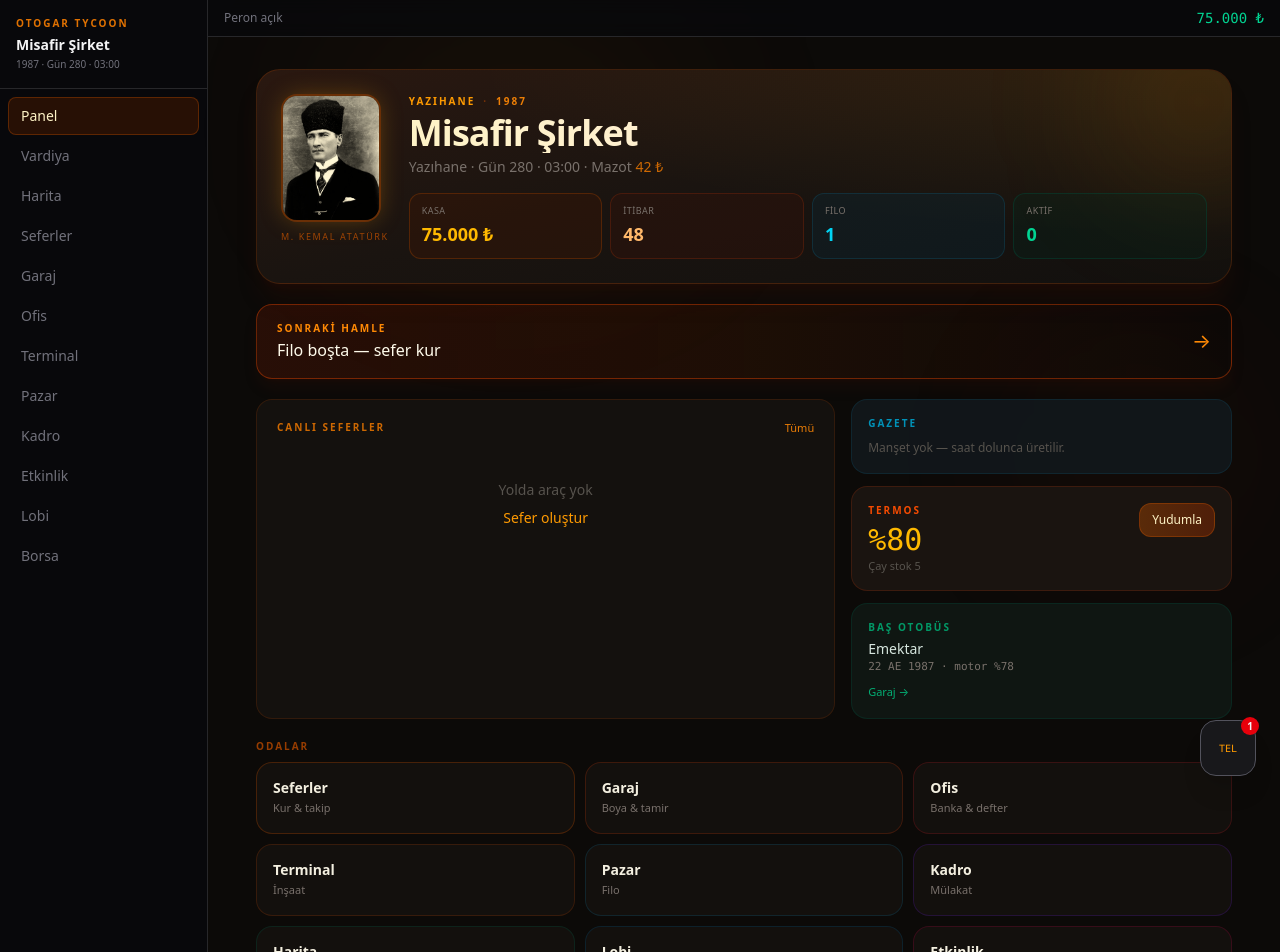
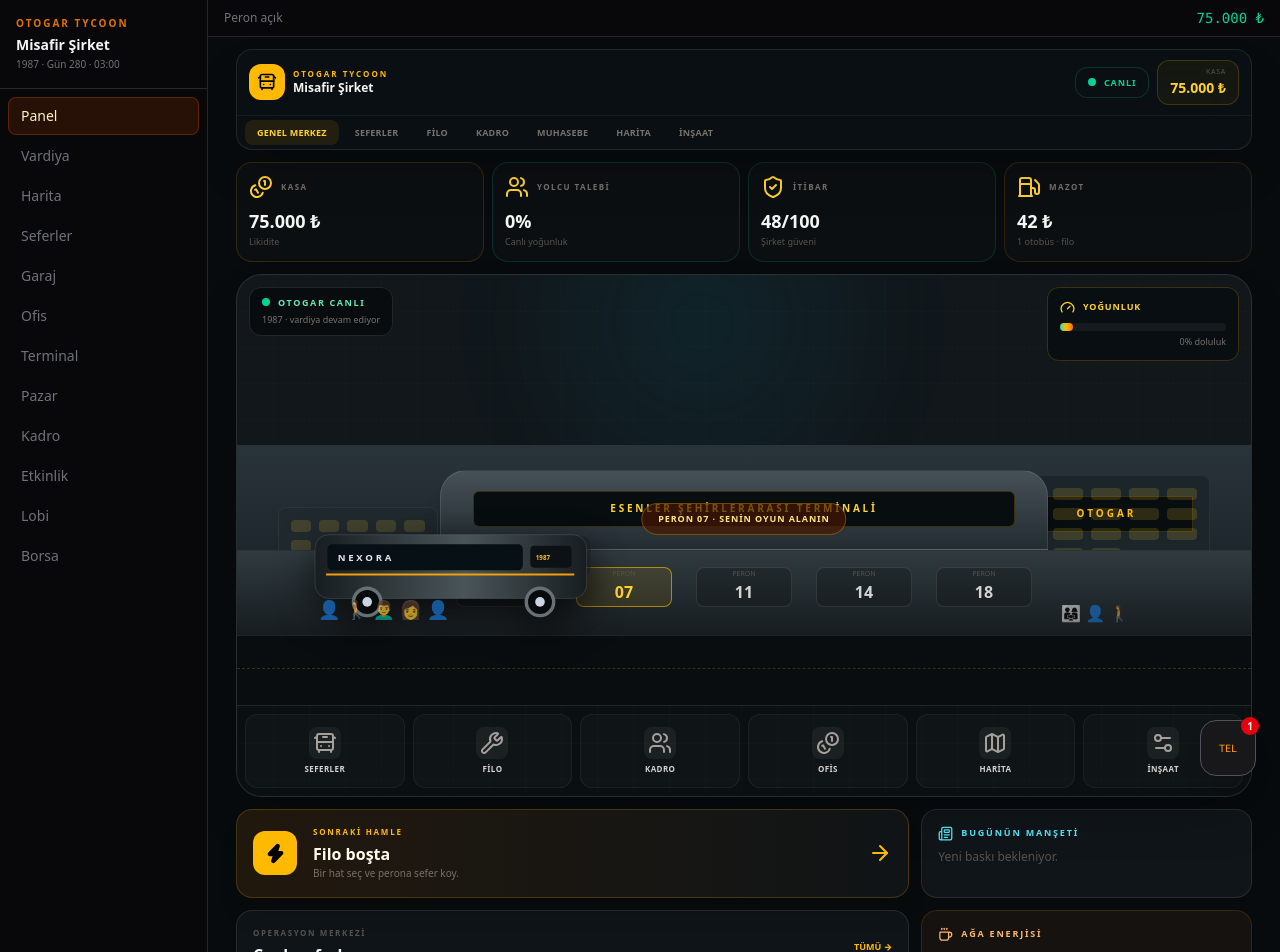
Before and after one commit to Nexora88/otogar-tycoon, a Next.js app: page /dashboard in a window 1280 px wide. Shown: the top 952 px of the page. Built offline with nearby package versions, Linux system fonts and the light colour scheme.

Commit message:
feat: redesign dashboard as immersive tycoon terminal

```diff
--- a/src/app/(game)/dashboard/page.tsx
+++ b/src/app/(game)/dashboard/page.tsx
@@ -2,8 +2,10 @@
 
 import Link from "next/link";
 import { useMemo } from "react";
+import { Newspaper, Coffee, BusFront } from "lucide-react";
 import { useGameStore } from "@/store/gameStore";
 import { formatMoney } from "@/lib/utils";
+import { TycoonHud, TerminalScene, DecisionCard, LiveOperations } from "./TycoonTerminal";
 
 export default function DashboardPage() {
   const companyName = useGameStore((s) => s.companyName);
@@ -16,7 +18,6 @@ export default function DashboardPage() {
   const gameDay = useGameStore((s) => s.gameDay);
   const gameHour = useGameStore((s) => s.gameHour);
   const fuelPrice = useGameStore((s) => s.fuelPrice);
-  const officeTitle = useGameStore((s) => s.officeTitle);
   const mafiaDebtDue = useGameStore((s) => s.mafiaDebtDue);
   const openPaperEdition = useGameStore((s) => s.openPaperEdition);
   const morningPaper = useGameStore((s) => s.morningPaper);
@@ -26,339 +27,41 @@ export default function DashboardPage() {
   const ağaEnergy = useGameStore((s) => s.ağaEnergy);
   const calendarTitle = useGameStore((s) => s.calendarTitle);
 
-  const active = useMemo(
-    () =>
-      expeditions.filter(
-        (e) => e.status === "filling" || e.status === "departed"
-      ),
-    [expeditions]
-  );
+  const active = useMemo(() => expeditions.filter((e) => e.status === "filling" || e.status === "departed"), [expeditions]);
   const paper = morningPaper[0] || eveningPaper[0];
-  const fleet = buses[0];
+  const occupancy = active.length ? Math.round(active.reduce((n, e) => n + e.soldTickets / Math.max(1, e.maxSeats), 0) / active.length * 100) : 0;
 
   const hint = useMemo(() => {
-    if (mafiaDebtDue)
-      return { href: "/office", t: "Kapıda aidat — ofisi aç" };
-    if (bankDebt > 0 && bankDebt >= balance)
-      return { href: "/office", t: "Banka borcu kritik — ödeme planı" };
-    if (active.length === 0 && buses.length > 0)
-      return { href: "/expeditions", t: "Filo boşta — sefer kur" };
-    if (reputation < 40)
-      return { href: "/staff", t: "İtibar toparla — kadro & ikram" };
-    return { href: "/map", t: "Haritadan hat seç, peronu yönet" };
+    if (mafiaDebtDue) return { href: "/office", title: "Kapıda aidat var", text: "Ofisi aç ve kasayı kontrol et." };
+    if (bankDebt > 0 && bankDebt >= balance) return { href: "/office", title: "Banka borcu kritik", text: "Ödeme planını gözden geçir." };
+    if (active.length === 0 && buses.length > 0) return { href: "/expeditions", title: "Filo boşta", text: "Bir hat seç ve perona sefer koy." };
+    if (reputation < 40) return { href: "/staff", title: "İtibar düşüyor", text: "Kadro ve müşteri hizmetlerine bak." };
+    return { href: "/map", title: "Otogar hazır", text: "Haritadan yeni bir hat seç." };
   }, [mafiaDebtDue, bankDebt, balance, active.length, buses.length, reputation]);
 
-  return (
-    <div className="min-h-full bg-[#0c0a08] text-stone-100">
-      {/* Hafif ambient */}
-      <div className="pointer-events-none fixed inset-0 opacity-40">
-        <div className="absolute top-0 left-1/4 w-96 h-64 bg-amber-600/15 blur-[100px] rounded-full" />
-        <div className="absolute bottom-1/4 right-0 w-72 h-72 bg-orange-700/10 blur-[80px] rounded-full" />
-      </div>
+  return <main className="min-h-full bg-[#080b0d] text-stone-100 overflow-hidden">
+    <div className="mx-auto max-w-[1440px] px-3 sm:px-5 lg:px-7 py-3 pb-28">
+      <TycoonHud companyName={companyName || "Yeni Şirket"} gameDay={gameDay} gameHour={gameHour} balance={formatMoney(balance)} reputation={reputation} buses={buses.length} fuelPrice={fuelPrice} occupancy={occupancy}/>
+      <TerminalScene occupancy={occupancy}/>
 
-      <div className="relative max-w-5xl mx-auto px-4 sm:px-6 py-6 sm:py-8 pb-28">
-        {/* HQ kart */}
-        <section className="relative overflow-hidden rounded-3xl border border-amber-900/40 bg-gradient-to-br from-[#2a1810] via-[#1a1410] to-[#12100e] mb-5 shadow-xl shadow-orange-950/20">
-          <div className="absolute inset-0 bg-[radial-gradient(ellipse_at_top_right,#f59e0b18,transparent_55%)]" />
-          <div className="absolute -right-16 -top-16 h-48 w-48 rounded-full bg-amber-500/10 blur-3xl" />
+      <section className="grid lg:grid-cols-3 gap-3 mt-3">
+        <div className="lg:col-span-2"><DecisionCard href={hint.href} title={hint.title} text={hint.text}/></div>
+        <div className="rounded-2xl border border-white/10 bg-[#101519] p-4">
+          <div className="flex items-center gap-2 text-cyan-300"><Newspaper size={15}/><b className="text-[9px] tracking-[.2em]">BUGÜNÜN MANŞETİ</b></div>
+          {paper ? <><h3 className="mt-2 text-sm font-bold line-clamp-2">{paper.headline || paper.title}</h3><p className="mt-1 text-[10px] text-stone-500 line-clamp-2">{paper.body}</p><button onClick={() => openPaperEdition(morningPaper[0] ? "morning" : "evening")} className="mt-2 text-[10px] font-black text-cyan-400">GAZETEYİ AÇ →</button></> : <p className="mt-2 text-xs text-stone-600">Yeni baskı bekleniyor.</p>}
+        </div>
+      </section>
 
-          <div className="relative p-5 sm:p-6 flex flex-col sm:flex-row gap-5">
-            {/* Portre */}
-            <div className="shrink-0 self-center sm:self-start">
-              <div className="w-[100px] h-[128px] rounded-2xl border-2 border-amber-700/50 bg-[#1a120c] overflow-hidden shadow-[0_0_24px_-4px_rgba(245,158,11,0.35)] relative">
-                {/* eslint-disable-next-line @next/next/no-img-element */}
-                <img
-                  src="/ataturk.jpg"
-                  alt="Mustafa Kemal Atatürk"
-                  className="w-full h-full object-cover object-top"
-                  onError={(e) => {
-                    e.currentTarget.style.display = "none";
-                    const fb = e.currentTarget.parentElement?.querySelector(
-                      "[data-fb]"
-                    ) as HTMLElement | null;
-                    if (fb) fb.style.display = "flex";
-                  }}
-                />
-                <div
-                  data-fb
-                  className="hidden absolute inset-0 flex-col items-center justify-center bg-gradient-to-b from-amber-950/80 to-[#1a120c] text-amber-400/90"
-                >
-                  <span className="text-3xl font-serif">★</span>
-                  <span className="text-[9px] tracking-widest mt-2 text-amber-600/80">
-                    ATATÜRK
-                  </span>
-                  <span className="text-[8px] text-zinc-600 mt-1 px-2 text-center">
-                    public/ataturk.jpg
-                  </span>
-                </div>
-              </div>
-              <p className="text-[9px] text-center text-amber-700/80 tracking-[0.18em] mt-2 font-medium">
-                M. KEMAL ATATÜRK
-              </p>
-            </div>
+      <section className="grid lg:grid-cols-3 gap-3 mt-3">
+        <div className="lg:col-span-2"><LiveOperations active={active}/></div>
+        <div className="space-y-3">
+          <div className="rounded-2xl border border-orange-400/15 bg-[#15120f] p-4"><div className="flex items-center gap-2 text-orange-300"><Coffee size={15}/><b className="text-[9px] tracking-[.2em]">AĞA ENERJİSİ</b></div><div className="mt-2 flex items-end justify-between"><strong className="text-3xl text-orange-200">%{Math.round(ağaEnergy)}</strong><button onClick={() => drinkTea()} disabled={teaStock <= 0} className="rounded-xl border border-orange-400/20 bg-orange-400/10 px-3 py-2 text-[9px] font-black text-orange-300 disabled:opacity-30">ÇAY · {teaStock}</button></div><div className="mt-3 h-1.5 rounded-full bg-white/5"><div className="h-full rounded-full bg-gradient-to-r from-orange-500 to-amber-300" style={{ width: `${Math.min(100, ağaEnergy)}%` }}/></div></div>
+          {buses[0] && <div className="rounded-2xl border border-emerald-400/15 bg-[#0d1512] p-4"><div className="flex items-center gap-2 text-emerald-400"><BusFront size={15}/><b className="text-[9px] tracking-[.2em]">BAŞ OTOBÜS</b></div><div className="mt-2 text-sm font-black">{buses[0].name}</div><div className="text-[10px] text-stone-500">{buses[0].plate} · motor %{buses[0].engineHealth}</div><Link href="/garage" className="mt-2 inline-block text-[10px] font-black text-emerald-400">GARAJA GİT →</Link></div>}
+          {(taxDue > 0 || bankDebt > 0 || mafiaDebtDue) && <div className="rounded-2xl border border-red-400/15 bg-red-950/10 p-4"><b className="text-[9px] tracking-[.2em] text-red-400">DİKKAT</b><div className="mt-2 space-y-1 text-[10px] text-stone-400">{bankDebt > 0 && <Link href="/office" className="block hover:text-red-300">Banka borcu: {formatMoney(bankDebt)} →</Link>}{taxDue > 0 && <div>Vergi: {formatMoney(taxDue)}</div>}{mafiaDebtDue && <div className="text-orange-300">Kapıda aidat talebi var</div>}</div></div>}
+        </div>
+      </section>
 
-            <div className="flex-1 min-w-0">
-              <div className="flex flex-wrap items-center gap-2 text-[10px] font-bold tracking-[0.2em] text-amber-500">
-                <span>YAZIHANE</span>
-                <span className="text-amber-900">·</span>
-                <span className="text-orange-400/90">1987</span>
-                {calendarTitle && (
-                  <span className="text-stone-500 tracking-normal font-normal">
-                    · {calendarTitle}
-                  </span>
-                )}
-              </div>
-              <h1 className="text-3xl sm:text-4xl font-black tracking-tight mt-1 truncate text-transparent bg-clip-text bg-gradient-to-r from-amber-100 via-orange-100 to-amber-200">
-                {companyName || "Şirket"}
-              </h1>
-              <p className="text-sm text-stone-500 mt-1">
-                {officeTitle || "Panel"} · Gün {gameDay} ·{" "}
-                {String(gameHour).padStart(2, "0")}:00 · Mazot{" "}
-                <span className="text-amber-600/90">{fuelPrice} ₺</span>
-              </p>
-
-              <div className="mt-4 grid grid-cols-2 sm:grid-cols-4 gap-2">
-                <Kpi label="Kasa" value={formatMoney(balance)} tone="amber" />
-                <Kpi label="İtibar" value={`${reputation}`} tone="orange" />
-                <Kpi label="Filo" value={`${buses.length}`} tone="cyan" />
-                <Kpi label="Aktif" value={`${active.length}`} tone="emerald" />
-              </div>
-            </div>
-          </div>
-
-          {(bankDebt > 0 || taxDue > 0 || mafiaDebtDue) && (
-            <div className="relative border-t border-amber-950/80 px-5 py-2.5 flex flex-wrap gap-4 text-[11px] bg-black/20">
-              {bankDebt > 0 && (
-                <Link
-                  href="/office"
-                  className="text-red-400 hover:text-red-300 font-medium"
-                >
-                  Borç {formatMoney(bankDebt)} →
-                </Link>
-              )}
-              {taxDue > 0 && (
-                <span className="text-amber-500">
-                  Vergi {formatMoney(taxDue)}
-                </span>
-              )}
-              {mafiaDebtDue && (
-                <span className="text-orange-300 font-medium animate-pulse">
-                  Kapı — aidat
-                </span>
-              )}
-            </div>
-          )}
-        </section>
-
-        {/* Sonraki hamle */}
-        <Link
-          href={hint.href}
-          className="mb-5 flex items-center justify-between rounded-2xl border border-orange-600/40 bg-gradient-to-r from-orange-950/50 via-amber-950/30 to-transparent px-5 py-4 hover:border-orange-500/60 transition shadow-lg shadow-orange-950/20"
-        >
-          <div>
-            <div className="text-[10px] tracking-[0.2em] text-orange-400 font-bold">
-              SONRAKİ HAMLE
-            </div>
-            <div className="text-sm sm:text-base text-amber-50 mt-0.5">
-              {hint.t}
-            </div>
-          </div>
-          <span className="text-orange-400 text-xl">→</span>
-        </Link>
-
-        <div className="grid lg:grid-cols-5 gap-4 mb-5">
-          <section className="lg:col-span-3 rounded-2xl border border-amber-900/30 bg-[#161210]/90 p-5">
-            <div className="flex justify-between items-center mb-3">
-              <h2 className="text-[10px] tracking-[0.2em] text-amber-600/90 font-bold">
-                CANLI SEFERLER
-              </h2>
-              <Link
-                href="/expeditions"
-                className="text-[11px] text-orange-400/90 hover:text-orange-300"
-              >
-                Tümü
-              </Link>
-            </div>
-            {active.length === 0 ? (
-              <div className="py-8 text-center">
-                <p className="text-sm text-stone-600">Yolda araç yok</p>
-                <Link
-                  href="/expeditions"
-                  className="inline-block mt-2 text-sm text-amber-500 hover:underline"
-                >
-                  Sefer oluştur
-                </Link>
-              </div>
-            ) : (
-              <ul className="space-y-2">
-                {active.slice(0, 6).map((e) => (
-                  <li
-                    key={e.id}
-                    className="flex items-center gap-3 rounded-xl bg-black/30 border border-amber-950/50 px-3 py-3"
-                  >
-                    <div className="min-w-0 flex-1">
-                      <div className="text-sm font-medium truncate text-amber-50/95">
-                        {e.origin} → {e.destination}
-                      </div>
-                      <div className="text-[11px] text-stone-500">
-                        {e.status === "filling" ? "Dolum" : "Yolda"} ·{" "}
-                        {e.soldTickets}/{e.maxSeats} ·{" "}
-                        <span className="text-amber-600/80">
-                          {e.ticketPrice} ₺
-                        </span>
-                      </div>
-                    </div>
-                    <div className="w-16 h-2 rounded-full bg-zinc-900 overflow-hidden">
-                      <div
-                        className="h-full bg-gradient-to-r from-amber-500 to-orange-400"
-                        style={{
-                          width: `${Math.min(
-                            100,
-                            (e.soldTickets / Math.max(1, e.maxSeats)) * 100
-                          )}%`,
-                        }}
-                      />
-                    </div>
-                  </li>
-                ))}
-              </ul>
-            )}
-          </section>
-
-          <div className="lg:col-span-2 space-y-3">
-            <section className="rounded-2xl border border-cyan-900/30 bg-[#12181c]/90 p-4">
-              <div className="text-[10px] tracking-[0.2em] text-cyan-600 font-bold mb-2">
-                GAZETE
-              </div>
-              {paper ? (
-                <>
-                  <h3 className="text-sm font-semibold text-cyan-50/90 leading-snug">
-                    {paper.headline || paper.title}
-                  </h3>
-                  <p className="text-[12px] text-stone-500 mt-1 line-clamp-3">
-                    {paper.body}
-                  </p>
-                  <button
-                    type="button"
-                    onClick={() =>
-                      openPaperEdition(morningPaper[0] ? "morning" : "evening")
-                    }
-                    className="mt-2 text-[11px] text-cyan-400 hover:text-cyan-300"
-                  >
-                    Baskıyı aç
-                  </button>
-                </>
-              ) : (
-                <p className="text-[12px] text-stone-600">
-                  Manşet yok — saat dolunca üretilir.
-                </p>
-              )}
-            </section>
-
-            <section className="rounded-2xl border border-orange-900/35 bg-[#1a1410] p-4">
-              <div className="flex justify-between items-start">
-                <div>
-                  <div className="text-[10px] tracking-[0.2em] text-orange-600 font-bold">
-                    TERMOS
-                  </div>
-                  <div className="text-3xl font-mono text-amber-400 mt-1">
-                    %{Math.round(ağaEnergy)}
-                  </div>
-                  <div className="text-[11px] text-stone-600">
-                    Çay stok {teaStock}
-                  </div>
-                </div>
-                <button
-                  type="button"
-                  onClick={() => drinkTea()}
-                  className="px-3 py-2 rounded-xl bg-gradient-to-r from-amber-700/40 to-orange-800/40 border border-amber-700/40 text-xs text-amber-100"
-                >
-                  Yudumla
-                </button>
-              </div>
-            </section>
-
-            {fleet && (
-              <section className="rounded-2xl border border-emerald-900/30 bg-[#0f1612] p-4">
-                <div className="text-[10px] tracking-[0.2em] text-emerald-600 font-bold">
-                  BAŞ OTOBÜS
-                </div>
-                <div className="text-sm font-medium mt-1 text-emerald-50/90">
-                  {fleet.name}
-                </div>
-                <div className="text-[11px] font-mono text-stone-500">
-                  {fleet.plate} · motor %{fleet.engineHealth}
-                </div>
-                <Link
-                  href="/garage"
-                  className="text-[11px] text-emerald-500/90 mt-2 inline-block"
-                >
-                  Garaj →
-                </Link>
-              </section>
-            )}
-          </div>
-        </div>
-
-        <h2 className="text-[10px] tracking-[0.2em] text-amber-800 font-bold mb-2">
-          ODALAR
-        </h2>
-        <div className="grid grid-cols-2 sm:grid-cols-3 gap-2.5">
-          {[
-            ["/expeditions", "Seferler", "Kur & takip", "border-amber-800/40"],
-            ["/garage", "Garaj", "Boya & tamir", "border-orange-900/40"],
-            ["/office", "Ofis", "Banka & defter", "border-red-900/35"],
-            ["/terminal", "Terminal", "İnşaat", "border-amber-900/35"],
-            ["/market", "Pazar", "Filo", "border-cyan-900/35"],
-            ["/staff", "Kadro", "Mülakat", "border-violet-900/30"],
-            ["/map", "Harita", "Hatlar", "border-emerald-900/30"],
-            ["/lobby", "Lobi", "Rakip", "border-sky-900/30"],
-            ["/events", "Etkinlik", "Açık oda", "border-rose-900/30"],
-          ].map(([href, title, sub, border]) => (
-            <Link
-              key={href}
-              href={href}
-              className={`rounded-2xl border ${border} bg-[#161210]/80 hover:bg-[#1c1610] px-4 py-3.5 min-h-[72px] flex flex-col justify-center transition hover:border-amber-600/40`}
-            >
-              <span className="text-sm font-semibold text-amber-50/95">
-                {title}
-              </span>
-              <span className="text-[11px] text-stone-500 mt-0.5">{sub}</span>
-            </Link>
-          ))}
-        </div>
-
-        <p className="mt-10 text-center text-[10px] text-amber-900/80 tracking-wide">
-          Yurtta sulh, cihanda sulh · Gerçek para yok
-        </p>
-      </div>
+      <div className="mt-6 text-center text-[8px] tracking-[.2em] text-stone-700">{calendarTitle || "1987"} · PERON SAVAŞLARI · GERÇEK PARA YOK · NEXORA LABS</div>
     </div>
-  );
+  </main>;
 }
-
-function Kpi({
-  label,
-  value,
-  tone,
-}: {
-  label: string;
-  value: string;
-  tone: "amber" | "orange" | "cyan" | "emerald";
-}) {
-  const tones = {
-    amber: "text-amber-400 border-amber-800/40 bg-amber-950/30",
-    orange: "text-orange-300 border-orange-900/40 bg-orange-950/25",
-    cyan: "text-cyan-400 border-cyan-900/40 bg-cyan-950/25",
-    emerald: "text-emerald-400 border-emerald-900/40 bg-emerald-950/25",
-  };
-  return (
-    <div className={`rounded-xl border px-3 py-2.5 ${tones[tone]}`}>
-      <div className="text-[9px] uppercase tracking-wider text-stone-500">
-        {label}
-      </div>
-      <div className="text-lg font-semibold tabular-nums mt-0.5 truncate">
-        {value}
-      </div>
-    </div>
-  );
-}
```
